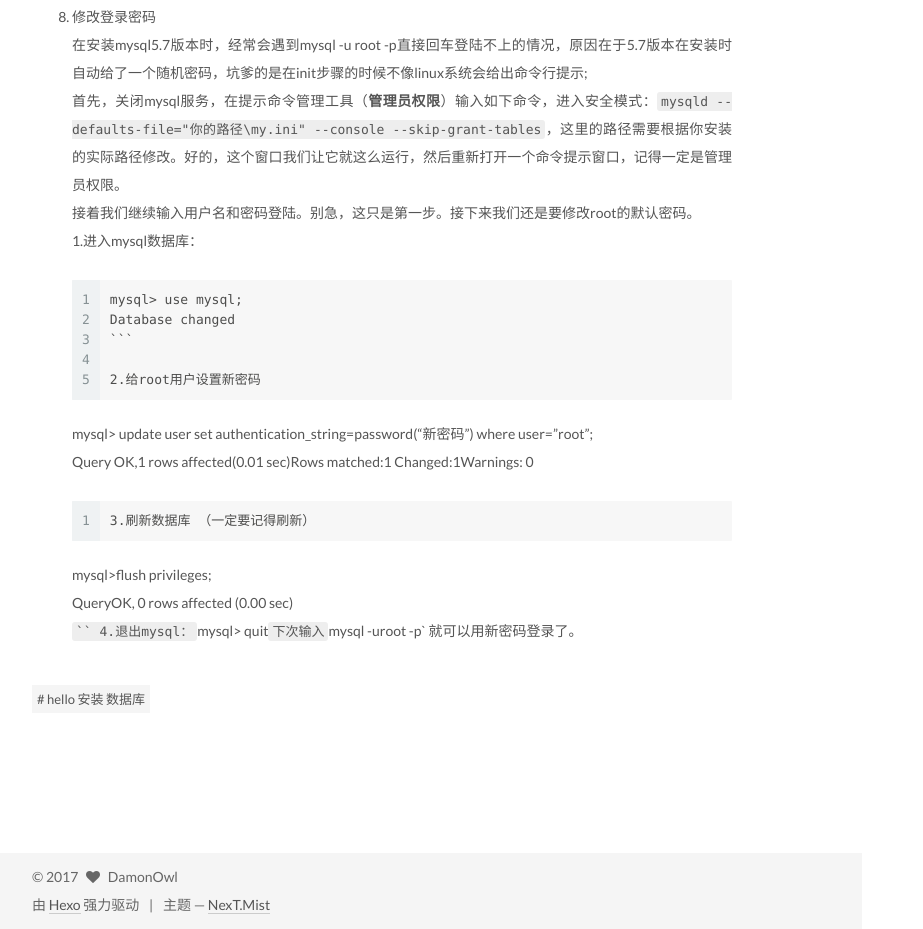
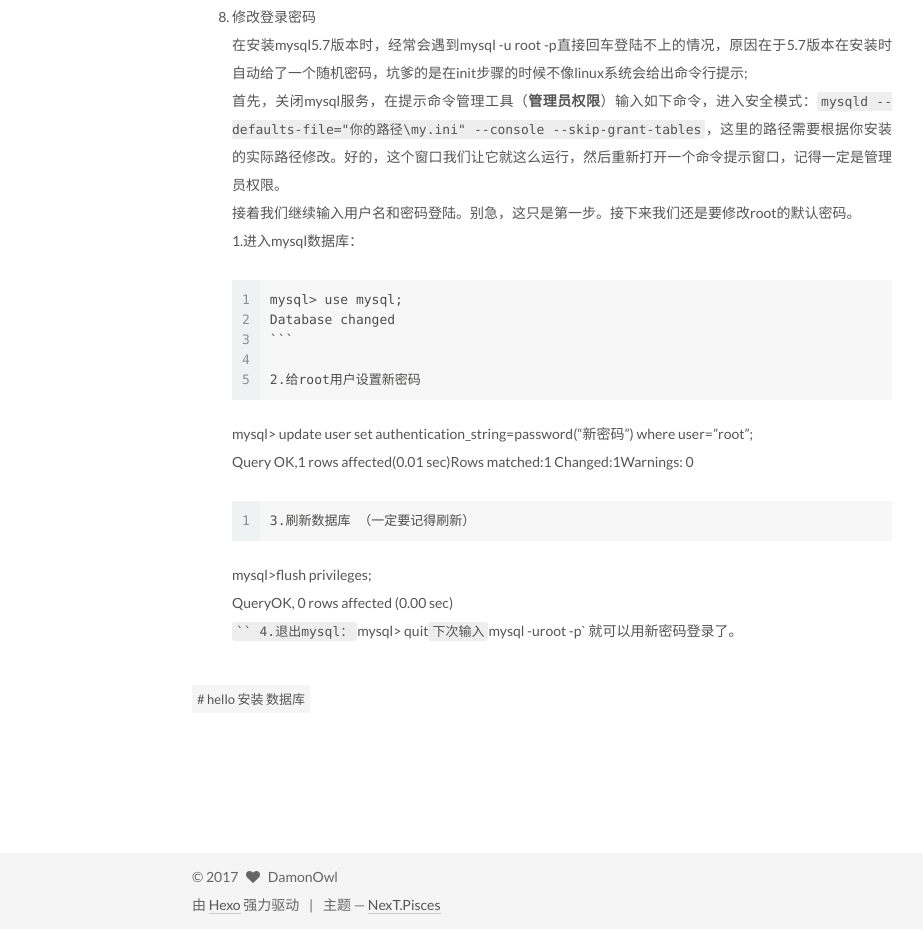
Before and after one commit to owldamon/owldamon.github.io, a plain HTML site: page 2017/05/24/isntall mysql/index.html in a window 1280 px wide. Shown: the part 1495-2424 px from the top of the page, without its empty margins (98-1021 px from the left). Drawn offline with Linux system fonts and the light colour scheme.

Commit message:
Site updated: 2017-08-20 00:08:06

```diff
--- a/2017/05/24/isntall mysql/index.html
+++ b/2017/05/24/isntall mysql/index.html
@@ -5,7 +5,7 @@
 
 
 
-<html class="theme-next mist use-motion" lang="zh-Hans">
+<html class="theme-next pisces use-motion" lang="zh-Hans">
 <head>
   <meta charset="UTF-8"/>
 <meta http-equiv="X-UA-Compatible" content="IE=edge" />
@@ -113,7 +113,7 @@
   var NexT = window.NexT || {};
   var CONFIG = {
     root: '/',
-    scheme: 'Mist',
+    scheme: 'Pisces',
     sidebar: {"position":"left","display":"post","offset":12,"offset_float":12,"b2t":false,"scrollpercent":false,"onmobile":false},
     fancybox: true,
     tabs: true,
@@ -558,7 +558,7 @@
   <div class="theme-info">
     主题 &mdash;
     <a class="theme-link" href="https://github.com/iissnan/hexo-theme-next">
-      NexT.Mist
+      NexT.Pisces
     </a>
   </div>
 
@@ -645,6 +645,13 @@
 
 
 
+  <script type="text/javascript" src="/js/src/affix.js?v=5.1.2"></script>
+
+  <script type="text/javascript" src="/js/src/schemes/pisces.js?v=5.1.2"></script>
+
+
+
+
   <script type="text/javascript" src="/js/src/scrollspy.js?v=5.1.2"></script>
 <script type="text/javascript" src="/js/src/post-details.js?v=5.1.2"></script>
 
```
Also changed, not shown: archives/2017/05/index.html (+10 -3 lines), archives/2017/index.html (+10 -3 lines), archives/index.html (+10 -3 lines), categories/index.html (+10 -3 lines), index.html (+10 -3 lines), tags/hello-安装-数据库/index.html (+10 -3 lines), tags/index.html (+10 -3 lines).
